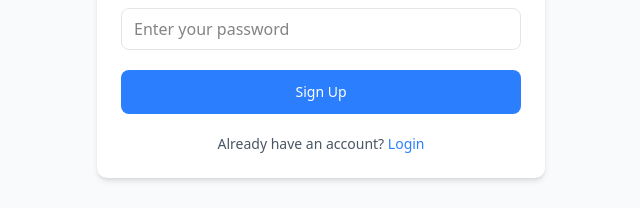
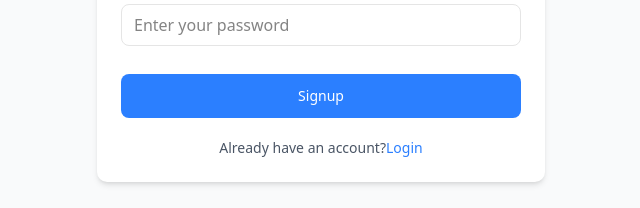
Before and after one commit to Hasnaint037/demo-social-media-frontend-vite, a React (Vite) app: page / in a window 1280 px wide. Shown: the part 449-657 px from the top of the page, without its empty margins (319-959 px from the left). Built offline with nearby package versions, Linux system fonts and the light colour scheme.

Commit message:
handle signup and login UI Changes

```diff
--- a/src/screens/auth/signup/index.tsx
+++ b/src/screens/auth/signup/index.tsx
@@ -1,6 +1,7 @@
 import { useForm } from "react-hook-form";
 import { Input } from "@/components/ui/input";
 import { Button } from "@/components/ui/button";
+import { useState } from "react";
 
 interface SignupFormValues {
   fullName: string;
@@ -9,13 +10,13 @@ interface SignupFormValues {
 }
 
 function Signup() {
-  const form = useForm<SignupFormValues>({
-    defaultValues: {
-      fullName: "",
-      email: "",
-      password: "",
-    },
-  });
+ const [isSignup, setIsSignup]= useState<boolean>(true);
+
+const form = useForm<SignupFormValues>({
+  defaultValues: isSignup
+    ? { fullName: "", email: "", password: "" }
+    : { email: "", password: "" },
+});
 
   const {
     handleSubmit,
@@ -33,9 +34,14 @@ function Signup() {
         className="w-full max-w-md bg-white shadow-md rounded-lg p-6 space-y-5"
       >
         <h2 className="text-2xl font-semibold text-center text-gray-800">
-          Create an Account
+          {
+            isSignup?"Create an ":"Login to your "
+          }
+          Account
         </h2>
 
+        {
+          isSignup&&
         <Input
           form={form}
           label="Full Name"
@@ -46,6 +52,7 @@ function Signup() {
           }}
           placeholder="Enter your full name"
         />
+        }
 
         <Input
           form={form}
@@ -76,21 +83,27 @@ function Signup() {
 
         <Button
           type="submit"
-          className="w-full"
+          className="w-full mt-2"
           variant="blue"
           loading={isSubmitting}
         >
-          Sign Up
+          {
+            isSignup?"Signup":"Login"
+          }
         </Button>
 
         <p className="text-sm text-center text-gray-600">
-          Already have an account?{" "}
-          <a
-            href="/login"
-            className="text-blue-500 hover:underline font-medium"
+          {
+            isSignup?" Already have an account?":"Do not have an account?"
+          }
+          <span
+            className="text-blue-500 hover:underline font-medium cursor-pointer"
+            onClick={()=>setIsSignup(!isSignup)}
           >
-            Login
-          </a>
+            {
+              isSignup?"Login":"Signup"
+            }
+          </span>
         </p>
       </form>
     </div>
```
